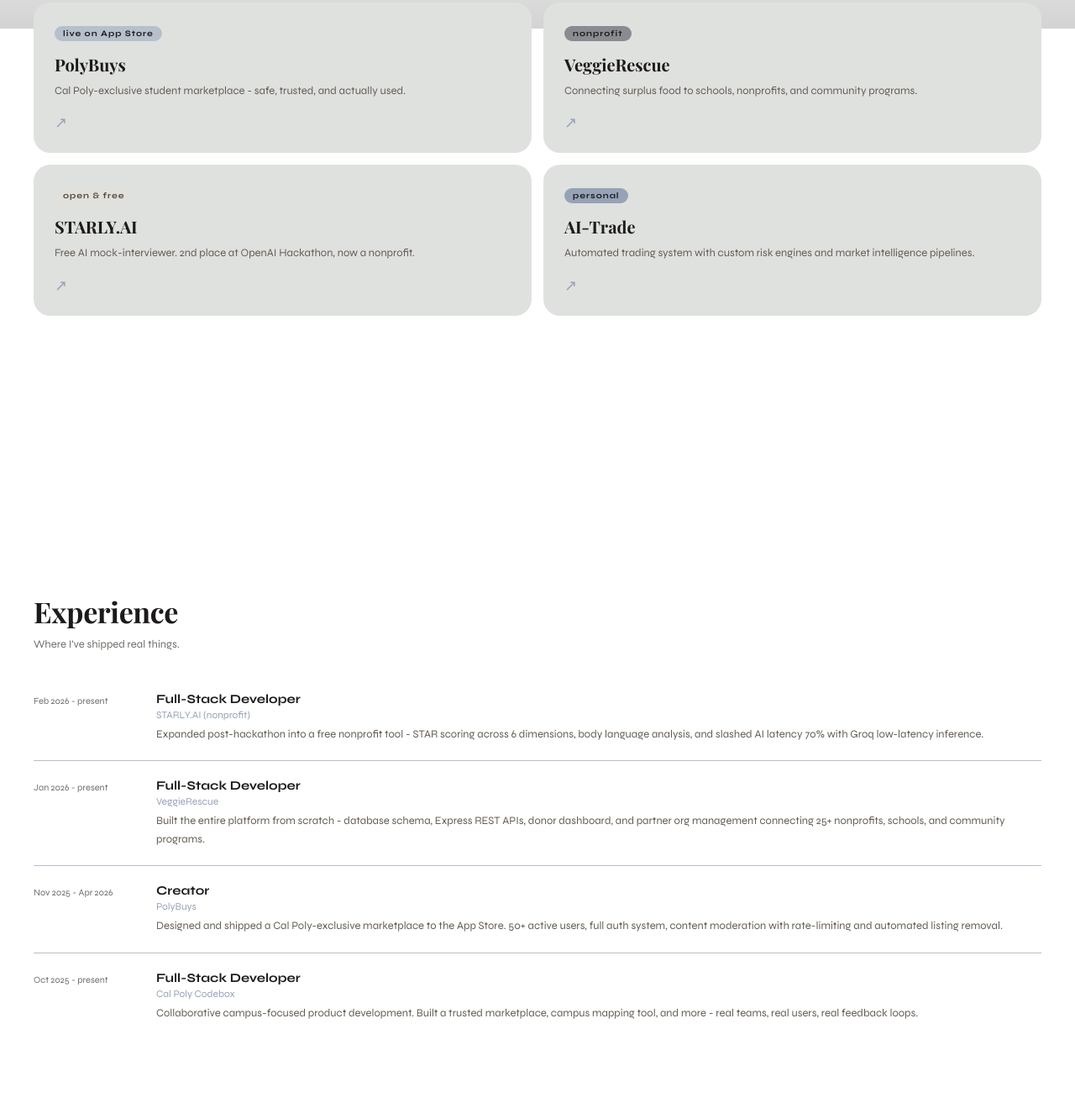
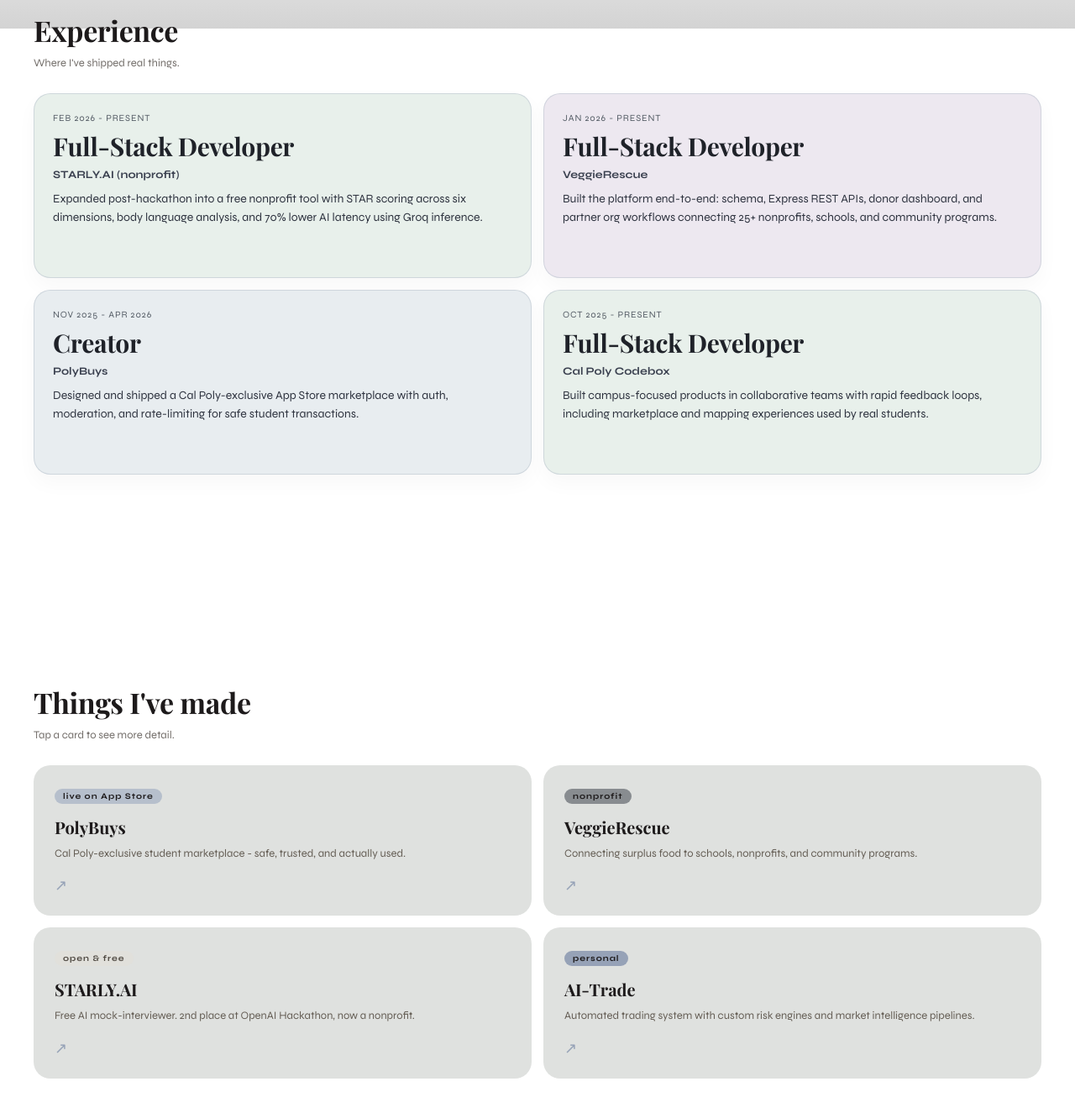
Before and after one commit to mattphanm/mattphanm.github.io, a website: page index.html in a window 1280 px wide. Shown: the part 915-2240 px from the top of the page at 84% size. Drawn offline with nearby package versions, Linux system fonts and the light colour scheme; a web font is replaced by a local one.

Commit message:
add snapcontainer

```diff
--- a/index.html
+++ b/index.html
@@ -41,7 +41,7 @@
       </header>
 
       <main>
-        <section class="hero-wrap" aria-labelledby="hero-heading">
+        <section class="hero-wrap snap-section" aria-labelledby="hero-heading">
           <div class="hero-left">
             <div class="hero-profile" aria-label="Portrait of Matthew Phan">
               <div class="hero-avatar-shell">
@@ -140,7 +140,41 @@
           <a class="cta" href="https://www.linkedin.com/in/matthewphanm/" target="_blank" rel="noopener">LinkedIn</a>
         </section>
 
-        <section id="work" class="section" aria-label="Projects">
+        <section id="exp" class="section snap-section" aria-label="Experience">
+          <p class="s-head">Experience</p>
+          <p class="s-sub">Where I've shipped real things.</p>
+          <div class="experience-grid">
+            <article class="exp-card exp-a">
+              <p class="exp-date">Feb 2026 - present</p>
+              <h3 class="exp-role">Full-Stack Developer</h3>
+              <p class="exp-org">STARLY.AI (nonprofit)</p>
+              <p class="exp-desc">Expanded post-hackathon into a free nonprofit tool with STAR scoring across six dimensions, body language analysis, and 70% lower AI latency using Groq inference.</p>
+            </article>
+
+            <article class="exp-card exp-b">
+              <p class="exp-date">Jan 2026 - present</p>
+              <h3 class="exp-role">Full-Stack Developer</h3>
+              <p class="exp-org">VeggieRescue</p>
+              <p class="exp-desc">Built the platform end-to-end: schema, Express REST APIs, donor dashboard, and partner org workflows connecting 25+ nonprofits, schools, and community programs.</p>
+            </article>
+
+            <article class="exp-card exp-c">
+              <p class="exp-date">Nov 2025 - Apr 2026</p>
+              <h3 class="exp-role">Creator</h3>
+              <p class="exp-org">PolyBuys</p>
+              <p class="exp-desc">Designed and shipped a Cal Poly-exclusive App Store marketplace with auth, moderation, and rate-limiting for safe student transactions.</p>
+            </article>
+
+            <article class="exp-card exp-a">
+              <p class="exp-date">Oct 2025 - present</p>
+              <h3 class="exp-role">Full-Stack Developer</h3>
+              <p class="exp-org">Cal Poly Codebox</p>
+              <p class="exp-desc">Built campus-focused products in collaborative teams with rapid feedback loops, including marketplace and mapping experiences used by real students.</p>
+            </article>
+          </div>
+        </section>
+
+        <section id="work" class="section snap-section" aria-label="Projects">
           <p class="s-head">Things I've made</p>
           <p class="s-sub">Tap a card to see more detail.</p>
           <div class="work-grid">
@@ -178,49 +212,7 @@
           </div>
         </section>
 
-        <section id="exp" class="section" aria-label="Experience">
-          <p class="s-head">Experience</p>
-          <p class="s-sub">Where I've shipped real things.</p>
-          <div class="timeline">
-            <article class="titem">
-              <p class="t-date">Feb 2026 - present</p>
-              <div>
-                <h3 class="t-role">Full-Stack Developer</h3>
-                <p class="t-org">STARLY.AI (nonprofit)</p>
-                <p class="t-desc">Expanded post-hackathon into a free nonprofit tool - STAR scoring across 6 dimensions, body language analysis, and slashed AI latency 70% with Groq low-latency inference.</p>
-              </div>
-            </article>
-
-            <article class="titem">
-              <p class="t-date">Jan 2026 - present</p>
-              <div>
-                <h3 class="t-role">Full-Stack Developer</h3>
-                <p class="t-org">VeggieRescue</p>
-                <p class="t-desc">Built the entire platform from scratch - database schema, Express REST APIs, donor dashboard, and partner org management connecting 25+ nonprofits, schools, and community programs.</p>
-              </div>
-            </article>
-
-            <article class="titem">
-              <p class="t-date">Nov 2025 - Apr 2026</p>
-              <div>
-                <h3 class="t-role">Creator</h3>
-                <p class="t-org">PolyBuys</p>
-                <p class="t-desc">Designed and shipped a Cal Poly-exclusive marketplace to the App Store. 50+ active users, full auth system, content moderation with rate-limiting and automated listing removal.</p>
-              </div>
-            </article>
-
-            <article class="titem">
-              <p class="t-date">Oct 2025 - present</p>
-              <div>
-                <h3 class="t-role">Full-Stack Developer</h3>
-                <p class="t-org">Cal Poly Codebox</p>
-                <p class="t-desc">Collaborative campus-focused product development. Built a trusted marketplace, campus mapping tool, and more - real teams, real users, real feedback loops.</p>
-              </div>
-            </article>
-          </div>
-        </section>
-
-        <section id="about" class="section" aria-label="About Matthew">
+        <section id="about" class="section snap-section" aria-label="About Matthew">
           <p class="s-head">Hey, I'm Matthew.</p>
           <p class="s-sub">A little more about what makes me tick.</p>
           <div class="about-grid">
--- a/styles.css
+++ b/styles.css
@@ -9,14 +9,17 @@
   --radius-sm: 10px;
   --radius-md: 16px;
   --radius-lg: 20px;
+  --header-h: 88px;
 }
 
 html {
   scroll-behavior: smooth;
+  height: 100%;
+  scroll-snap-type: y mandatory;
 }
 
 body {
-  scroll-snap-type: y mandatory;
+  min-height: 100%;
 }
 
 *, *::before, *::after {
@@ -71,6 +74,16 @@
   padding: 0 0 80px;
   position: relative;
   z-index: 1;
+}
+
+header {
+  position: fixed;
+  top: 0;
+  left: 0;
+  right: 0;
+  z-index: 20;
+  background: rgba(255, 255, 255, 0.72);
+  backdrop-filter: blur(8px);
 }
 
 #blob {
@@ -308,9 +321,14 @@
   grid-template-columns: minmax(520px, 0.9fr) minmax(620px, 1fr);
   gap: 28px;
   align-items: center;
-  padding: 24px 40px 0;
-  min-height: calc(100vh - 96px);
+  padding: calc(var(--header-h) + 24px) 40px 0;
+  min-height: 100vh;
   position: relative;
+  scroll-snap-align: start;
+  scroll-snap-stop: always;
+}
+
+.snap-section {
   scroll-snap-align: start;
   scroll-snap-stop: always;
 }
@@ -731,8 +749,8 @@
 
 .section {
   display: block;
-  padding: 40px 40px 0;
-  scroll-margin-top: 96px;
+  padding: calc(var(--header-h) + 40px) 40px 0;
+  scroll-margin-top: 0;
   min-height: 100vh;
   scroll-snap-align: start;
   scroll-snap-stop: always;
@@ -865,6 +883,54 @@
   font-size: 13px;
   color: var(--subtle);
   line-height: 1.65;
+}
+
+.experience-grid {
+  display: grid;
+  grid-template-columns: 1fr 1fr;
+  gap: 14px;
+}
+
+.exp-card {
+  border-radius: var(--radius-lg);
+  border: 1px solid rgba(182, 191, 204, 0.5);
+  padding: 22px;
+  min-height: 220px;
+  box-shadow: 0 10px 24px rgba(22, 24, 28, 0.03);
+}
+
+.exp-a { background: #e8f0eb; }
+.exp-b { background: #ede8f0; }
+.exp-c { background: #e8edf0; }
+
+.exp-date {
+  font-size: 11px;
+  letter-spacing: 0.08em;
+  text-transform: uppercase;
+  color: #555d66;
+  margin-bottom: 12px;
+}
+
+.exp-role {
+  font-family: "Playfair Display", serif;
+  font-size: 30px;
+  line-height: 1.04;
+  letter-spacing: -0.01em;
+  margin-bottom: 10px;
+  color: #1f2229;
+}
+
+.exp-org {
+  font-size: 13px;
+  font-weight: 700;
+  color: #3b4150;
+  margin-bottom: 10px;
+}
+
+.exp-desc {
+  font-size: 14px;
+  line-height: 1.55;
+  color: #2f3440;
 }
 
 .about-grid {
@@ -1111,6 +1177,10 @@
     gap: 4px;
   }
 
+  .experience-grid {
+    grid-template-columns: 1fr;
+  }
+
   .footer {
     padding: 24px 24px 0;
     flex-direction: column;
```
